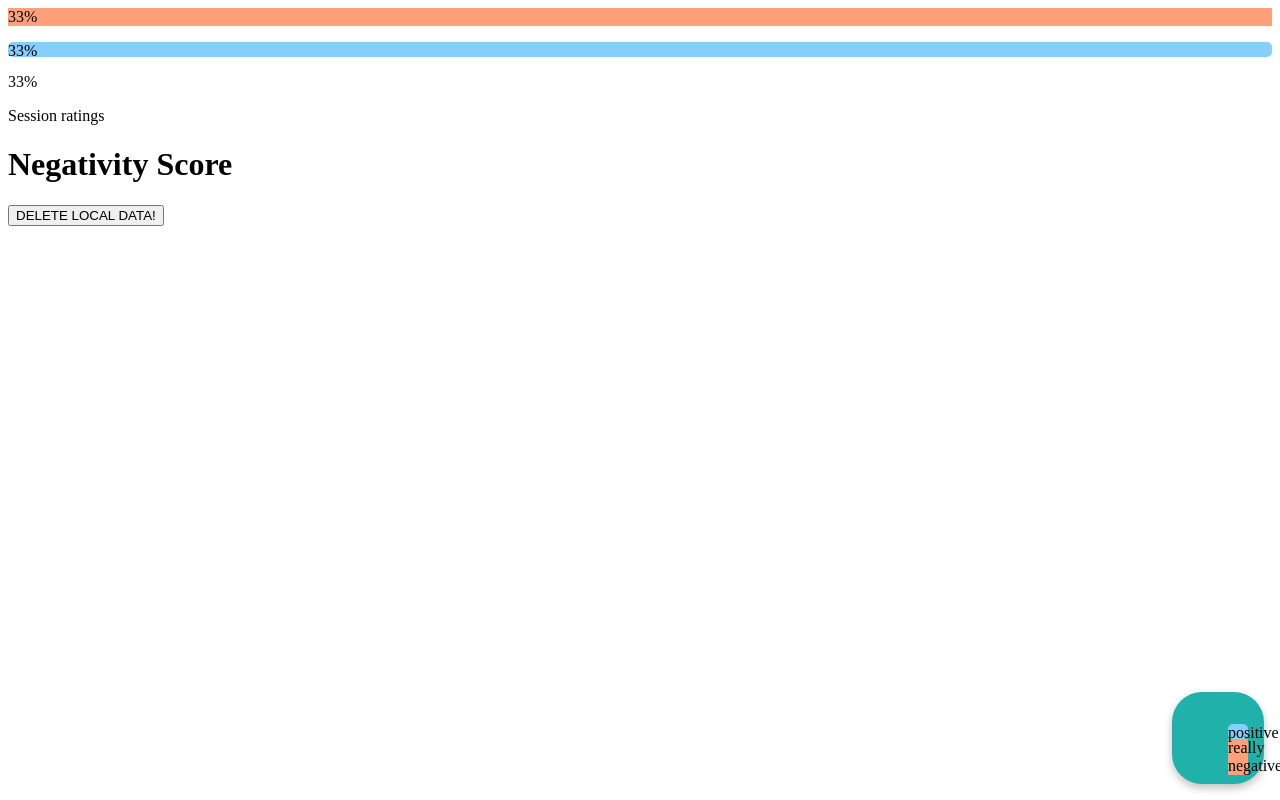
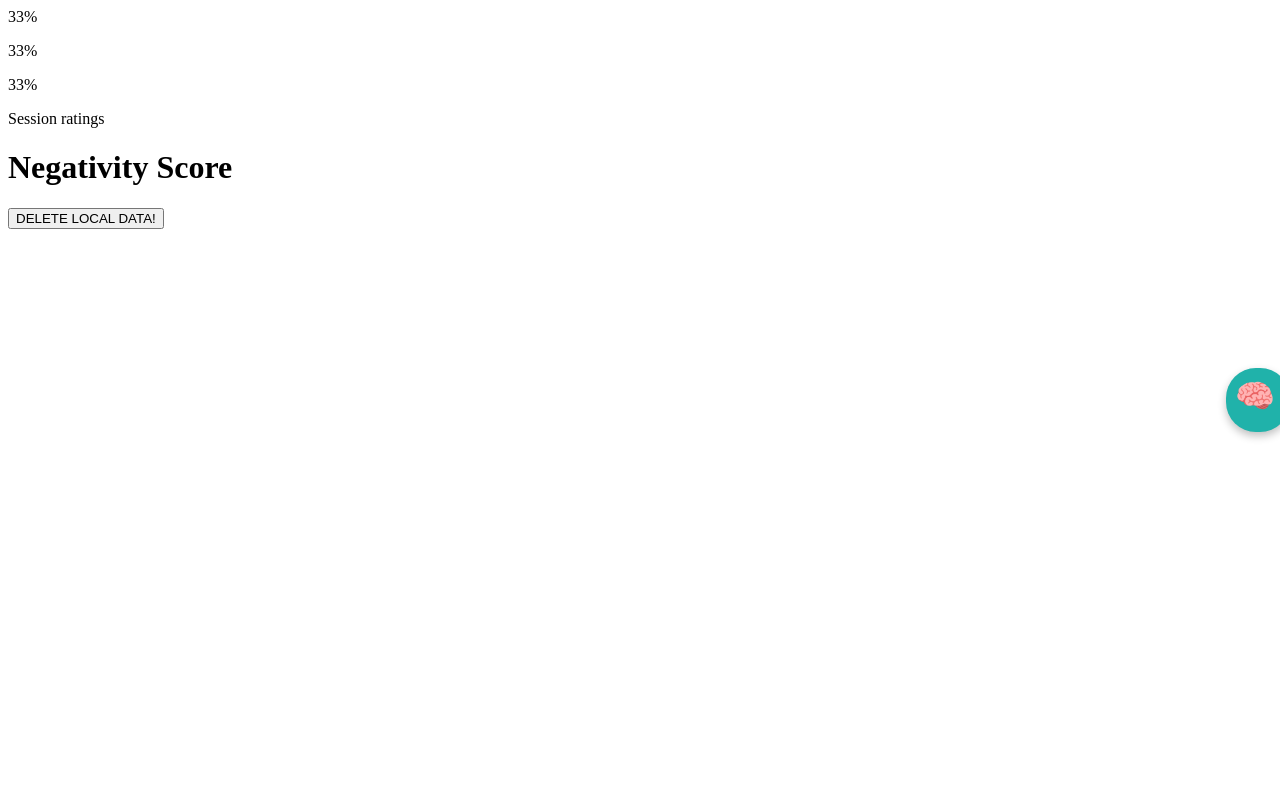
Before and after one commit to cormacbeagan/MHLWellnessHackathon, a website built with webpack: page src/popup/index.html in a window 1280 px wide. Built offline with nearby package versions, Linux system fonts and the light colour scheme; no server answers.

Commit message:
make nice interactive emoji bar

```diff
--- a/src/background.js
+++ b/src/background.js
@@ -44,6 +44,7 @@ const handleNewData = (data) => {
 
 const handleNewFeeling = (feeling) => {
 	// console.log('Start of data handler', data)
+	console.log(feeling);
 	readerFeelings.push(feeling)
 	// console.log(eventPipe.length)
 	return 'New data handled successfully'
--- a/src/inject/inject.css
+++ b/src/inject/inject.css
@@ -2,40 +2,63 @@
  * Place your custom CSS styles here.
  **/
 .my-popup {
-  margin: 1rem;
-  padding: 1rem;
+  padding: 2px;
   height: 60px;
   width: 60px;
   background-color: lightseagreen;
   /* border: 1px solid lightgray ; */
   border-radius: 30px 30px;
   position: fixed;
-  right: 0px;
-  bottom: 0px;
+  right: -10px;
+  bottom: 50%;
   z-index: 99;
   /* background-color: green; */
   box-shadow: 0px 4px 8px silver;
-  transition: height 250ms;
+  transition: all 250ms;
   display: flex;
   flex-direction: column;
+  justify-content: space-between;
+  text-align: center;
+  overflow: hidden;
+  transform: translate(0, 50%);
 }
 
 .my-popup:hover {
+  overflow: hidden;
+}
 
+.emotion {
+  /*background-color: gold;*/
+  font-size: 32px;
+  height: 36px;
+  width: 36px;
+  margin: 8px;
+  transition: all 250ms;
+  cursor: pointer;
+}
+
+.note {
+  font-size: 32px;
+  height: 36px;
+  width: 36px;
+  margin: 7px;
+  transition: all 250ms;
+  cursor: pointer;
+}
+
+.hidden {
+  visibility: hidden;
+  display: none;
+  opacity: 0;
 }
 
 .my-popup.expand {
-  height: 240px;
+  height: 300px;
+  transform: translate(-20%, 50%);
 }
 
 .positive {
-  display: block;
-  background-color: lightskyblue;
-  border-radius: 5px;
-  height: 15px;
 }
 
 .negative {
-  display: block;
-  background-color: lightsalmon;
 }
--- a/src/inject/inject.js
+++ b/src/inject/inject.js
@@ -21,30 +21,33 @@ const popup = document.createElement('div')
 popup.classList.add('my-popup')
 popup.onmouseover = function() {
   console.log("mouseover");
+  popup.classList.add('expand')
+  for (var i = 0; i < popup.children.length; i++) {
+    popup.children[i].classList.remove('hidden')
+  }
+  noteDiv.classList.add('hidden')
+}
 
-  popup.classList.add('expand')
-}
 popup.onmouseleave = function() {
   popup.classList.remove('expand')
+  for (var i = 0; i < popup.children.length; i++) {
+    popup.children[i].classList.add('hidden')
+  }
+  noteDiv.classList.remove('hidden')
+
 }
-const innerDiv = document.createElement('ul')
-const positive = document.createElement('li')
-positive.classList.add('positive')
-const posText = document.createTextNode("positive")
-positive.appendChild(posText)
-innerDiv.appendChild(positive)
-const negative = document.createElement('li')
-negative.classList.add('negative')
-const negText = document.createTextNode("really negative")
-negative.appendChild(negText)
-innerDiv.appendChild(negative)
-popup.appendChild(innerDiv)
 
-const body = document.getElementsByTagName('body');
-body[0].appendChild(popup)
+const noteDiv = document.createElement('div')
+noteDiv.classList.add('note')
+noteDiv.innerHTML = '&#x1F9E0';
+popup.appendChild(noteDiv);
 
+const emotionButtonNames = ['1','2','3','4','5']
+const emotionButtonEmojis = ['&#x1F642','&#x1F610','&#x1F641','&#x1F61E', '&#x1F629']
+const emotionButtonDescriptions = ['smiling','neutral','small-frown','disappointed', 'weary']
 
 const sendFeelings = (feeling) => {
+  console.log(feeling);
   const message = {
     label: 'reader-feelings',
     data: feeling,
@@ -54,12 +57,23 @@ const sendFeelings = (feeling) => {
   });
 };
 
-positive.onclick = function() {
-  console.log("I've been clicked - I feel positive");
-  sendFeelings("positive")
+for (var i = 0; i < emotionButtonNames.length; i++) {
+  const emDiv = document.createElement('div')
+  emDiv.classList.add('emotion')
+  emDiv.classList.add('hidden')
+  emDiv.setAttribute('data-tooltip', emotionButtonDescriptions[i])
+  emDiv.id = emotionButtonDescriptions[i];
+  emDiv.innerHTML = emotionButtonEmojis[i];
+  emDiv.onclick = function (e) {
+    sendFeelings(e.target.id);
+  };
+  popup.appendChild(emDiv);
 }
 
-negative.onclick = function() {console.log("I've been clicked - I feel negative");}
+
+const body = document.getElementsByTagName('body');
+body[0].appendChild(popup)
+
 
 chrome.extension.sendMessage(
   { label: 'page-still-loading' },
```
